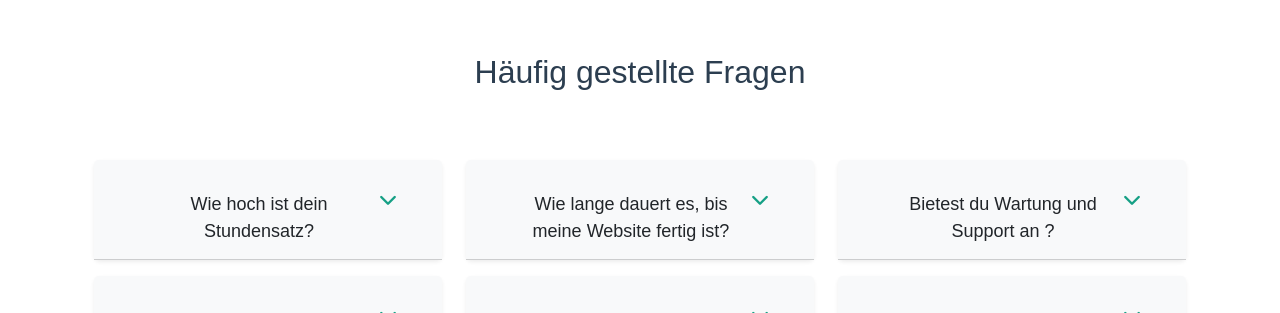
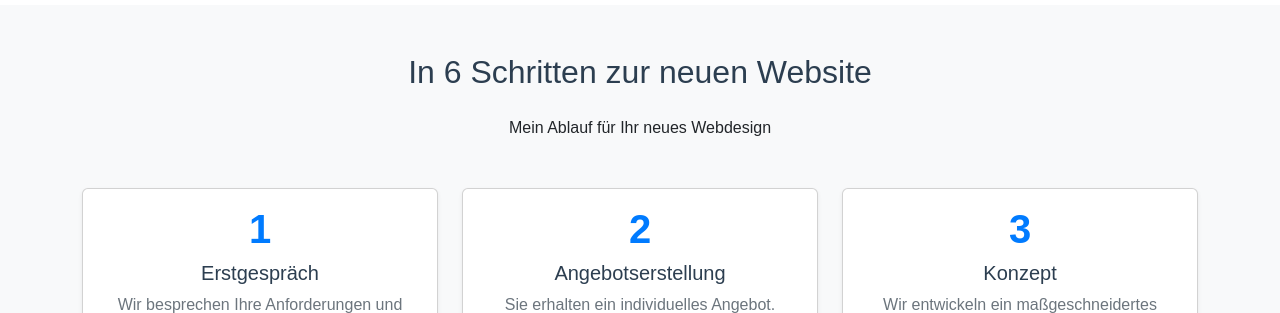
Before and after one commit to HusseinKanaan/Portfoloio3, a Next.js app: page / in a window 1280 px wide. Shown: the part 10361-10674 px from the top of the page. Built offline with nearby package versions, Linux system fonts and the light colour scheme; a web font is replaced by a local one.

Commit message:
impressum, index, Workflow, StepsSection,FAQ

```diff
--- a/components/FAQAccordion.js
+++ b/components/FAQAccordion.js
@@ -31,7 +31,7 @@ Tagessatz: 400 € für 8 Arbeitsstunden.`,
     answer: "Ich bin spezialisiert auf die Erstellung von modernen, maßgeschneiderten Websites mit React, Next.js und MERN-Stack. Dazu gehören Unternehmensseiten, Portfolios, Landingpages, Webanwendungen und dynamische Online-Shops. Meine Expertise liegt in der Entwicklung responsiver, performanter und benutzerfreundlicher Frontend-Lösungen.",
   },
   {
-    question: "Womit wurde diese Site erstellt?",
+    question: "Womit wurde diese Seite erstellt?",
     answer: "Meine Portfolio-Seite wurde mit dem Next.js-Framework erstellt, das auf React basiert, und verwendet Bootstrap für das Layout sowie CSS für das Styling. Alles wurde hart gecodet – jede Animation, jedes Detail und jeder einzelne Code wurden von mir manuell erstellt, ohne Abkürzungen oder Bibliotheken wie zum Beispiel jQuery oder fertige UI-Bibliotheken. Diese Entscheidung ermöglicht mir eine präzise Kontrolle über das Design und die Funktionalität der Seite.",
   },
   {
--- /dev/null
+++ b/components/StepsSection.js
@@ -0,0 +1,62 @@
+// components/StepsSection.js
+import React from 'react';
+import styles from './StepsSection.module.css'; // Stelle sicher, dass du diese CSS-Datei erstellst.
+
+const steps = [
+  {
+    step: 1,
+    title: "Erstgespräch",
+    description: "Wir besprechen Ihre Anforderungen und Wünsche."
+  },
+  {
+    step: 2,
+    title: "Angebotserstellung",
+    description: "Sie erhalten ein individuelles Angebot."
+  },
+  {
+    step: 3,
+    title: "Konzept",
+    description: "Wir entwickeln ein maßgeschneidertes Konzept."
+  },
+  {
+    step: 4,
+    title: "Design",
+    description: "Das Design wird nach Ihren Vorstellungen erstellt."
+  },
+  {
+    step: 5,
+    title: "Umsetzung",
+    description: "Ihre Website wird technisch umgesetzt."
+  },
+  {
+    step: 6,
+    title: "Launch",
+    description: "Die Website geht live."
+  }
+];
+
+const StepsSection = () => {
+  return (
+    <section className={`${styles.stepsSection} py-5`}>
+      <div className="container">
+        <h2 className="text-center mb-4">In 6 Schritten zur neuen Website</h2>
+        <p className="text-center mb-5">Mein Ablauf für Ihr neues Webdesign</p>
+        <div className="row">
+          {steps.map((step, index) => (
+            <div className="col-md-4 mb-4" key={index}>
+              <div className="card h-100 shadow-sm">
+                <div className="card-body text-center">
+                  <h3 className={styles.stepNumber}>{step.step}</h3>
+                  <h5 className={styles.cardTitle}>{step.title}</h5>
+                  <p className={styles.cardText}>{step.description}</p>
+                </div>
+              </div>
+            </div>
+          ))}
+        </div>
+      </div>
+    </section>
+  );
+};
+
+export default StepsSection;
--- /dev/null
+++ b/components/StepsSection.module.css
@@ -0,0 +1,20 @@
+/* styles/StepsSection.module.css */
+.stepsSection {
+    background-color: #f8f9fa;
+  }
+
+  .stepNumber {
+    font-size: 2.5rem;
+    font-weight: bold;
+    color: #007bff;
+  }
+
+  .cardTitle {
+    font-size: 1.25rem;
+    margin-top: 0.5rem;
+  }
+
+  .cardText {
+    font-size: 1rem;
+    color: #6c757d;
+  }
--- a/components/Workflow.js
+++ b/components/Workflow.js
@@ -26,7 +26,7 @@ const Workflow = () => {
         <div className='container'>
 
           <h1 className={`mb-5 container-fluid display-5 text-center fade-in ${visibleTexts[23] ? 'loaded' : ''
-            } ${styles.headingWworkflow}`} ref={(el) => (textRefs.current[23] = el)}>Workflow</h1>
+            } ${styles.headingWworkflow}`} ref={(el) => (textRefs.current[23] = el)}> Ablauf</h1>
 
         </div>
       </div>
--- a/pages/impressum.js
+++ b/pages/impressum.js
@@ -18,7 +18,7 @@ const Impressum = () => {
           <p>
             Hussein Kanaan<br>
             </br>
-            Angelnstr.9 <br />
+            Angelnstr. 9 <br />
             22049 Hamburg <br />
           </p>
         </section>
@@ -36,7 +36,7 @@ const Impressum = () => {
           <h2 className="h5">Verantwortlich für den Inhalt nach § 55 Abs. 2 RStV:</h2>
           <p>
             <strong>Hussein Kanaan</strong><br />
-            Angelnstr.9 <br />
+            Angelnstr. 9 <br />
             22049 Hamburg <br />
 
             Telefon: +49 (0) 1573436630 <br />
--- a/pages/index.js
+++ b/pages/index.js
@@ -9,6 +9,7 @@ import Status from '../components/Status';
 import Workflow from '../components/Workflow';
 import ButtonDark from '../components/ButtonDark';
 import ButtonLight from '../components/ButtonLight';
+import StepsSection from '../components/StepsSection';
 import { useMultipleScrollTextAnimation } from '../hooks/useMultipleScrollTextAnimation'; // Neuer Hook für mehrere Texte
 import { useEffect, useRef, useState } from 'react';
 import Head from 'next/head';
@@ -369,6 +370,7 @@ export default function Home() {
         </div>
         <div className='vh-100'>
         </div>
+            <StepsSection />
         {/* Seite 9 FAQ */}
         <div id='faq'>
           <Container className="py-5">
```
Lines whose indentation alone changed are shown as unchanged.
